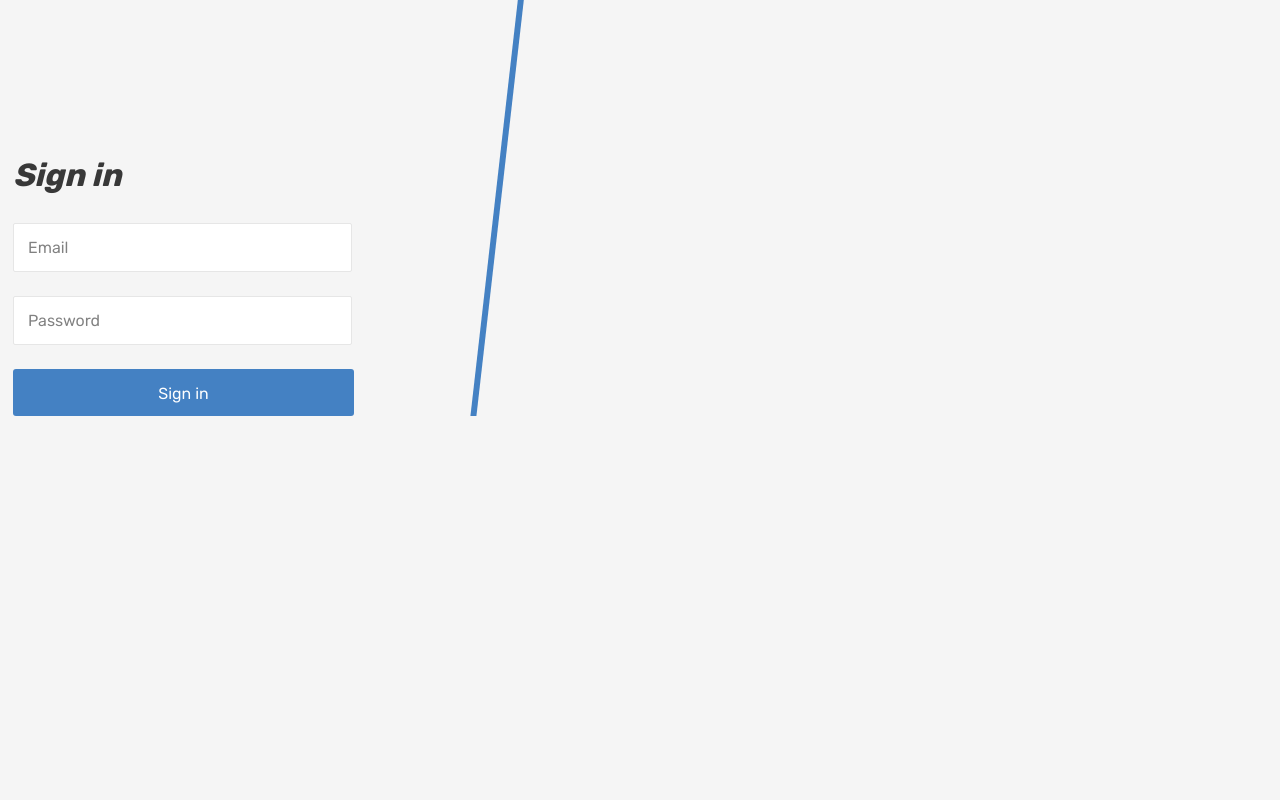
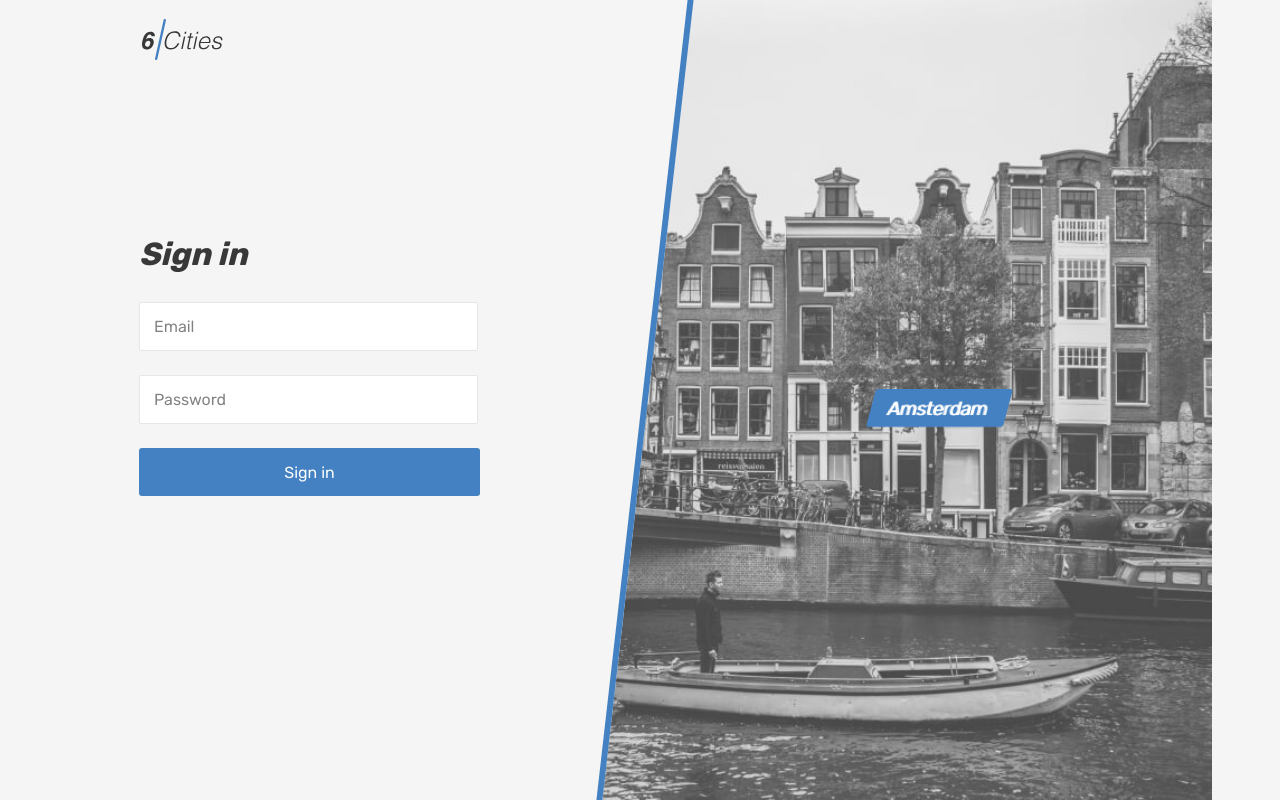
Before and after one commit to htmlacademy-react/2176919-six-cities-15, a React (Vite) app: page /login in a window 1280 px wide. Built offline with nearby package versions, Linux system fonts and the light colour scheme.

Commit message:
исправляет страницу логин

```diff
--- a/src/pages/login/login.tsx
+++ b/src/pages/login/login.tsx
@@ -2,10 +2,25 @@ import { Helmet } from 'react-helmet-async';
 
 function Login (): JSX.Element {
   return (
-    <section className="login">
+    <div className="page page--gray page--login">
       <Helmet>
         <title>6 cities: authorization</title>
       </Helmet>
+      <header className="header">
+        <div className="container">
+          <div className="header__wrapper">
+            <div className="header__left">
+              <a className="header__logo-link" href="main.html">
+                <img className="header__logo" src="img/logo.svg" alt="6 cities logo" width="81" height="41"/>
+              </a>
+            </div>
+          </div>
+        </div>
+      </header>
+
+      <main className="page__main page__main--login">
+        <div className="page__login-container container">
+          <section className="login">
             <h1 className="login__title">Sign in</h1>
             <form className="login__form form" action="#" method="post">
               <div className="login__input-wrapper form__input-wrapper">
@@ -19,6 +34,16 @@ function Login (): JSX.Element {
               <button className="login__submit form__submit button" type="submit">Sign in</button>
             </form>
           </section>
+          <section className="locations locations--login locations--current">
+            <div className="locations__item">
+              <a className="locations__item-link" href="#">
+                <span>Amsterdam</span>
+              </a>
+            </div>
+          </section>
+        </div>
+      </main>
+    </div>
   );
 }
 
```
Lines whose indentation alone changed are shown as unchanged.
